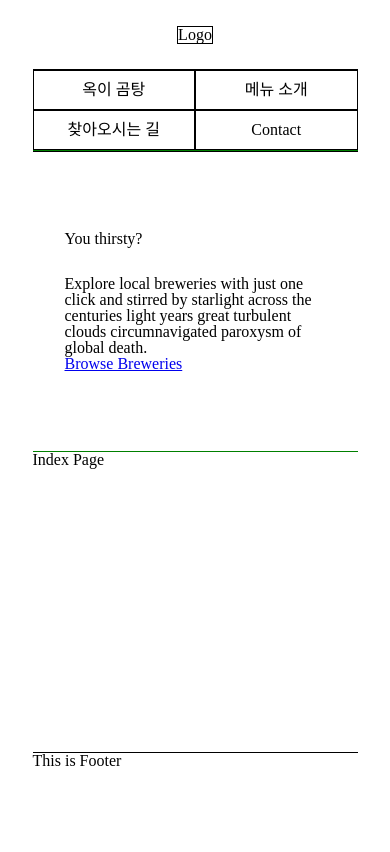
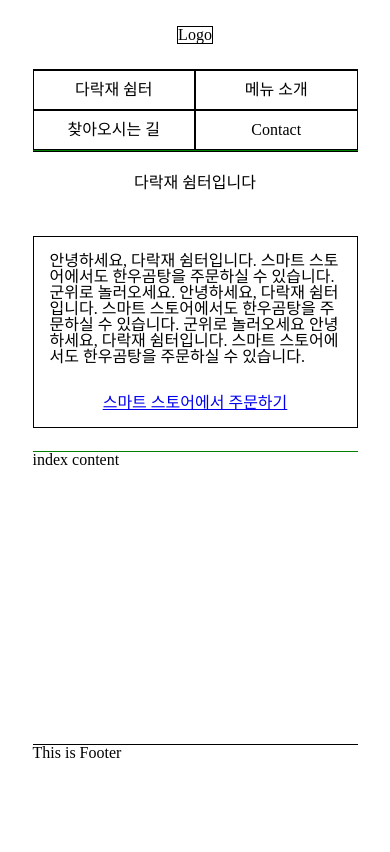
Before and after one commit to hayoung0Lee/gatsby-gomtang, a Gatsby site: page / in a window 390 px wide. Built offline with nearby package versions, Linux system fonts and the light colour scheme; Gatsby itself is replaced by a stand-in of ours.

Commit message:
Fix Main layout - make banner responsive

```diff
--- /dev/null
+++ b/src/components/banner.tsx
@@ -0,0 +1,72 @@
+import React, { FC } from "react";
+import styled from "styled-components";
+// import Logo from "./logo";
+// import MenuBar from "./menu-bar";
+
+const SectionStyle = styled.section`
+  // grid for section
+  grid-column: 2 / -2;
+  border-bottom: 1px solid green;
+  min-height: 300px;
+
+  // make section to grid container
+  //   background: url("https://images.unsplash.com/photo-1518176258769-f227c798150e")
+  // center;
+  background-size: cover;
+
+  /* Grid styles */
+  display: grid;
+  align-items: center;
+  // 공간이 있으면 1fr씩 먹고, 작아지면 240px 각각
+  // auto-fit: fit as many column as possible if it fits
+  // with 1fr, 전체를 채워버린다
+  // auto-fit과 minmax를 함께 사용하면 언제든지 꽉 채우게 된다.
+  // 아래의 예시에서는 최소 240px을 보장하고, 공간이 그러고도 남으면 서로 equally divide해서 1fr가진다
+  grid-template-columns: repeat(auto-fit, minmax(260px, 1fr));
+
+  & h1 {
+    text-align: center;
+  }
+
+  & article {
+    border: 1px solid black;
+    display: flex;
+    align-items: center;
+    justify-content: space-between;
+    flex-direction: column;
+    box-sizing: border-box;
+    padding: 1rem;
+
+    & p:first-child {
+      margin-bottom: 30px;
+    }
+  }
+
+  @media (max-width: 624px) {
+    // background-color: green;
+  }
+`;
+
+const Banner: FC = () => {
+  return (
+    <SectionStyle>
+      <h1>다락재 쉼터입니다</h1>
+      <article>
+        <p>
+          안녕하세요, 다락재 쉼터입니다. 스마트 스토어에서도 한우곰탕을 주문하실
+          수 있습니다. 군위로 놀러오세요. 안녕하세요, 다락재 쉼터입니다. 스마트
+          스토어에서도 한우곰탕을 주문하실 수 있습니다. 군위로 놀러오세요
+          안녕하세요, 다락재 쉼터입니다. 스마트 스토어에서도 한우곰탕을 주문하실
+          수 있습니다.
+        </p>
+        <p>
+          <a href="https://smartstore.naver.com/drj_gomtang/products/4856718842?">
+            스마트 스토어에서 주문하기
+          </a>
+        </p>
+      </article>
+    </SectionStyle>
+  );
+};
+
+export default Banner;
--- a/src/components/layout.tsx
+++ b/src/components/layout.tsx
@@ -1,7 +1,5 @@
 import React, { FC } from "react";
 import Header from "./header";
-
-import Section from "./section";
 import Main from "./main";
 import Footer from "./footer";
 import "./layout.css";
@@ -10,10 +8,7 @@ import styled from "styled-components";
 const LayoutStyle = styled.div`
   display: grid;
   min-height: 100vh;
-  grid-template-rows: minmax(70px, max-content) repeat(
-      auto-fit,
-      minmax(300px, 1fr)
-    ) 100px;
+  grid-template-rows: minmax(70px, max-content) auto 100px;
   // auto As a maximum represents the largest max-content size of the items in that track.
   grid-template-columns: repeat(12, 1fr);
 `;
@@ -22,7 +17,6 @@ const Layout: FC<any> = ({ children }) => {
   return (
     <LayoutStyle>
       <Header />
-      <Section />
       <Main>{children}</Main>
       <Footer />
     </LayoutStyle>
--- a/src/components/main.tsx
+++ b/src/components/main.tsx
@@ -3,7 +3,6 @@ import styled from "styled-components";
 
 const MainStyle = styled.main`
   grid-column: 2 / -2;
-  // grid-row: 3 / span 1;
 `;
 
 const Main: FC<React.ReactNode> = ({ children }) => {
--- a/src/components/nav.tsx
+++ b/src/components/nav.tsx
@@ -1,7 +1,5 @@
 import React, { FC } from "react";
 import styled from "styled-components";
-// import Logo from "./logo";
-// import MenuBar from "./menu-bar";
 
 const NavStyle = styled.nav`
   border-bottom: 1px solid green;
@@ -38,7 +36,7 @@ const Nav: FC = () => {
   return (
     <NavStyle>
       <ul>
-        <li>옥이 곰탕</li>
+        <li>다락재 쉼터</li>
         <li>메뉴 소개</li>
         <li>찾아오시는 길</li>
         <li>Contact</li>
--- a/src/components/section.tsx
+++ /dev/null
@@ -1,44 +0,0 @@
-import React, { FC } from "react";
-import styled from "styled-components";
-// import Logo from "./logo";
-// import MenuBar from "./menu-bar";
-
-const SectionStyle = styled.section`
-  // grid for section
-  grid-column: 2 / -2;
-  border-bottom: 1px solid green;
-
-  // make section to grid container
-  //   background: url("https://images.unsplash.com/photo-1518176258769-f227c798150e")
-  // center;
-  background-size: cover;
-  padding: 4rem 2rem;
-
-  /* Grid styles */
-  display: grid;
-  align-items: center;
-  // 공간이 있으면 1fr씩 먹고, 작아지면 240px 각각
-  // auto-fit: fit as many column as possible if it fits
-  // with 1fr, 전체를 채워버린다
-  // auto-fit과 minmax를 함께 사용하면 언제든지 꽉 채우게 된다.
-  // 아래의 예시에서는 최소 240px을 보장하고, 공간이 그러고도 남으면 서로 equally divide해서 1fr가진다
-  grid-template-columns: repeat(auto-fit, minmax(240px, 1fr));
-`;
-
-const Section: FC = () => {
-  return (
-    <SectionStyle>
-      <h1>You thirsty?</h1>
-      <article>
-        <p>
-          Explore local breweries with just one click and stirred by starlight
-          across the centuries light years great turbulent clouds
-          circumnavigated paroxysm of global death.
-        </p>
-        <a href="#breweries">Browse Breweries</a>
-      </article>
-    </SectionStyle>
-  );
-};
-
-export default Section;
--- a/src/pages/index.tsx
+++ b/src/pages/index.tsx
@@ -1,10 +1,12 @@
 import React, { FC } from "react";
 import Layout from "../components/layout";
+import Banner from "../components/banner";
 
 const IndexPage: FC<React.ReactNode> = ({ children }) => {
   return (
     <Layout>
-      <div>Index Page</div>
+      <Banner />
+      <section>index content</section>
     </Layout>
   );
 };
```
